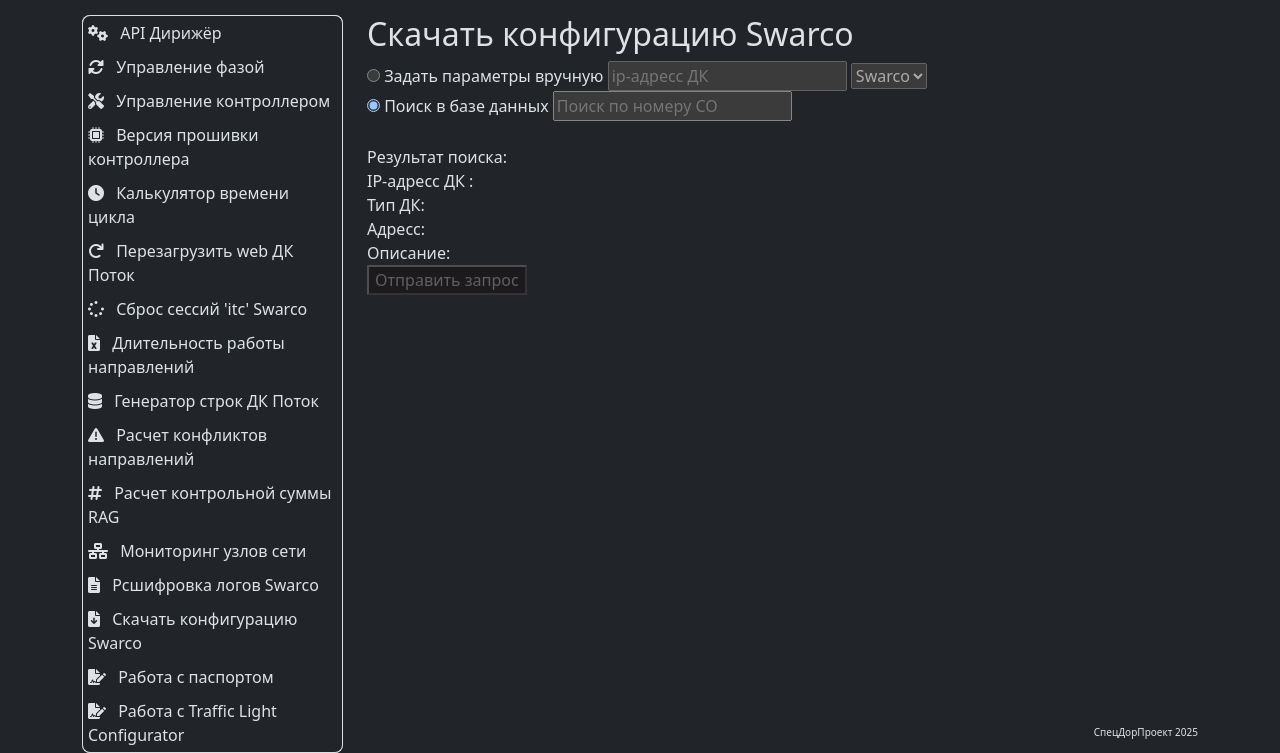
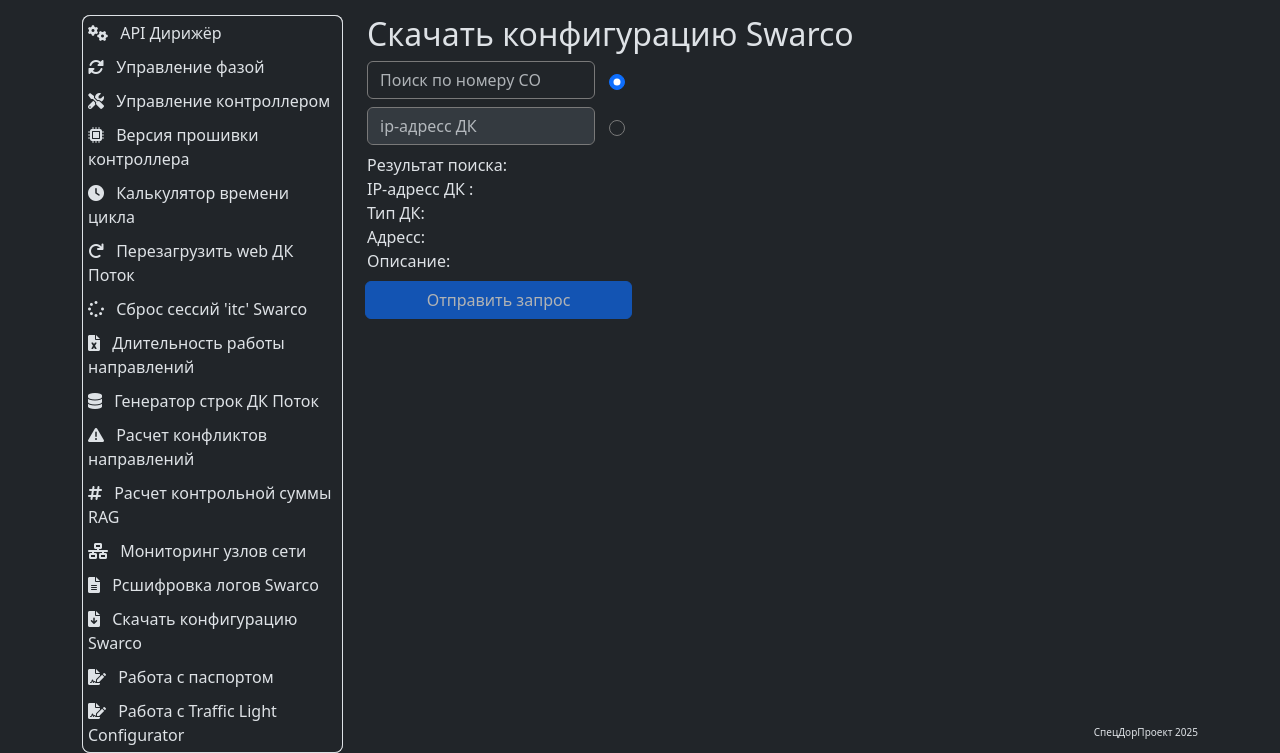
Before and after one commit to nmnmne/shared-desktop, a Django app: page /download_config/ in a window 1280 px wide. Shown: the part 58-811 px from the top of the page. Run offline with Django 3.2, Linux system fonts and the light colour scheme; parts of the project's set-up code (start-up, migrations or seed data) failed here and were passed over; some libraries are stand-ins or nearby versions.

Commit message:
download_config

```diff
--- a/shared_desktop/static/js/download_config.js
+++ b/shared_desktop/static/js/download_config.js
@@ -389,7 +389,7 @@
 
 function waitingEffect(state) {
   if (state) {
-    btnDownloadConfig.textContent = 'Ожидайте, идет процесс загрузки'
+    btnDownloadConfig.textContent = 'Идет процесс загрузки'
     btnDownloadConfig.disabled = true;
   }
   else {
--- a/shared_desktop/templates/tools/download_config.html
+++ b/shared_desktop/templates/tools/download_config.html
@@ -12,27 +12,47 @@
         <div class="col-md-8">
           <h2>Скачать конфигурацию Swarco</h2>
           <div id="main_data">
-      <input type="radio" class="search_parameter" value="use_ip" name="search_option" id="by_ipAddr">
-      <label for="by_ipAddr">Задать параметры вручную</label>
-      <input type="text" disabled placeholder="ip-адресс ДК"  id="ip_controller" maxlength="15">
-      <select disabled id="type_controller_from_user">
+            {% csrf_token %}
+            <div class="form-group row mb-2">
+              <div class="col-9 d-flex align-items-center">
+                <div class="col-md-5">
+                  <input type="text" class="form-control" placeholder="Поиск по номеру СО"  id="search_controller">
+                </div>
+                <div class="col-md-1 d-flex justify-content-center align-items-center">
+                  <input type="radio" class="search_parameter form-check-input"  value="use_search_in_db" name="search_option" checked id="by_search_in_db">
+                </div>
+              </div>
+            </div>
+            <div class="form-group row mb-2">
+              <div class="col-9 d-flex align-items-center">
+                <div class="col-md-5">
+                  <input type="text" class="form-control" disabled placeholder="ip-адресс ДК"  id="ip_controller" maxlength="15">
+                </div>
+                <div class="col-md-1 d-flex justify-content-center align-items-center">
+                  <input type="radio" class="search_parameter form-check-input" value="use_ip" name="search_option" id="by_ipAddr">
+                </div>
+                <div class="col-md-5">
+                  <select disabled id="type_controller_from_user" style="display: none;" class="form-control">
                     <option value="Swarco"> Swarco </option>
                   </select>
-      <br>
-      {% csrf_token %}
-      <input type="radio" class="search_parameter"  value="use_search_in_db" name="search_option" checked id="by_search_in_db">
-      <label for="by_search_in_db">Поиск в базе данных</label>
-      <input type="text" placeholder="Поиск по номеру СО"  id="search_controller"> <br> <br>
+                </div>
+              </div>
+            </div>
+
             Результат поиска: <br>
+            <div class="form-group row mb-2">
               <label id="ip_addr">IP-адресс ДК :<label class="search_result_content" id="ip_addr_val"></label></label> <br>
               <label id="type_controller">Тип ДК: <label class="search_result_content" id="type_controller_val"></label></label> <br>
               <label id="address">Адресс: <label class="search_result_content" id="address_val"></label></label> <br>
               <label id="descripton">Описание: <label class="search_result_content" id="description_val"></label></label> <br>
-      <button id="get_config" disabled> Отправить запрос </button><br>
-
             </div>
-
-
+            <div class="form-group row mb-2 ">
+            <div class="col-md-3 mr-2" style="margin-left: 10px; width: 267px;">
+              <div class="form-group row">
+                <button id="get_config" class="btn btn-primary" disabled> Отправить запрос </button><br>
+              </div>
+            </div>
+          </div>
         </div>
       </div>
     </div>
```
Lines whose indentation alone changed are shown as unchanged.
